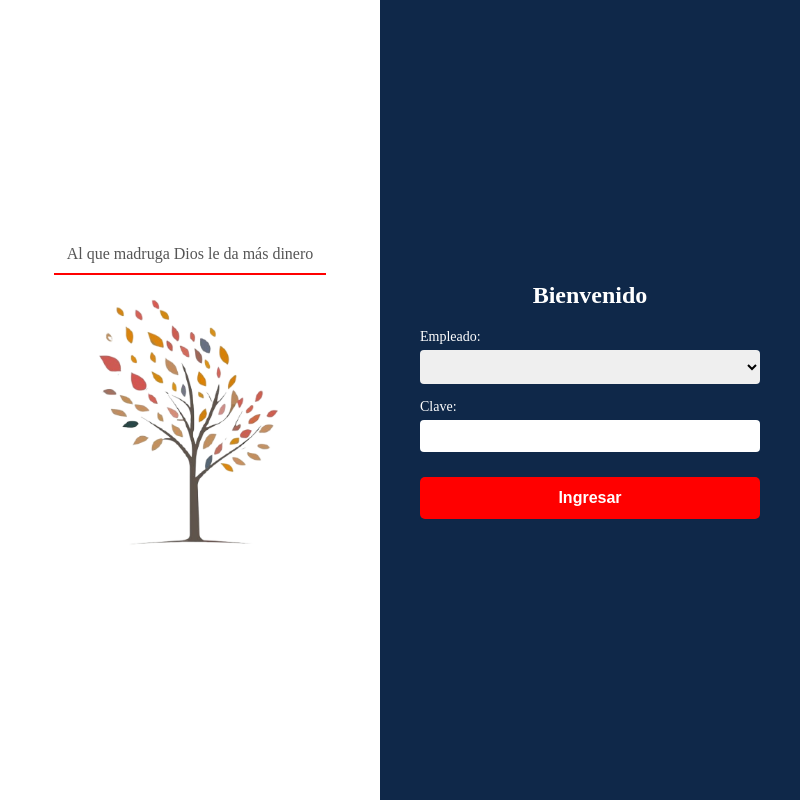
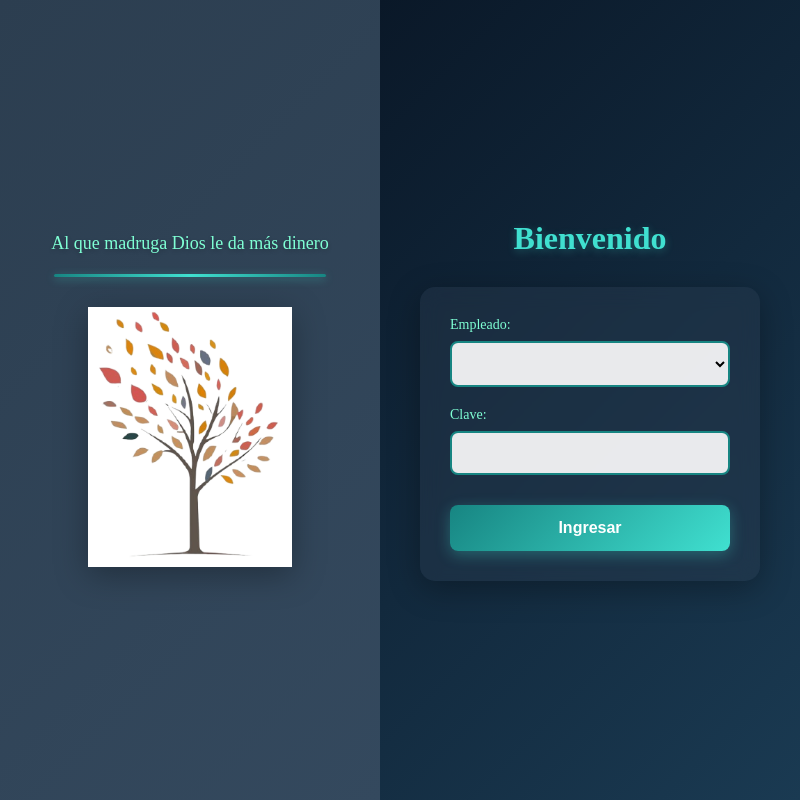
Before and after one commit to yfchgj997/proyecto-manhatan, an Electron app: page src/componentes/login.html in a window 800 px wide. Drawn offline with Linux system fonts and the light colour scheme; no server answers.

Commit message:
feat: rediseño UI con paleta azul-verde moderna para login y menú

```diff
--- a/src/componentes/login.html
+++ b/src/componentes/login.html
@@ -1,106 +1,156 @@
 <html>
+
 <head>
     <title>Login</title>
     <script defer src="login.js"></script>
     <style>
-            *{
+        * {
             padding: 0px;
             margin: 0px;
             font-size: 16px;
             box-sizing: border-box;
         }
+
         .Login {
             display: flex;
             width: 100%;
             height: 100vh;
-                background-color: #f4f4f4;
+            background: linear-gradient(135deg, #0A1828 0%, #178582 100%);
         }
+
         .Login>.left-panel {
             flex: 1;
             display: flex;
             flex-direction: column;
             justify-content: center;
             align-items: center;
-                background-color: white;
+            background: linear-gradient(135deg, #2C3E50 0%, #34495E 100%);
             padding: 20px;
+            box-shadow: 4px 0 20px rgba(0, 0, 0, 0.3);
         }
+
         .Login>.left-panel>.quote {
-                font-size: 16px;
-                color: #555;
-                margin-bottom: 10px;
+            font-size: 18px;
+            color: #7FFFD4;
+            margin-bottom: 20px;
+            text-align: center;
+            font-weight: 500;
+            text-shadow: 0 2px 4px rgba(0, 0, 0, 0.2);
         }
+
         .Login>.left-panel>.separator {
             width: 80%;
-                height: 2px;
-                background-color: red;
+            height: 3px;
+            background: linear-gradient(90deg, #178582, #40E0D0, #178582);
             border: none;
-                margin-bottom: 20px;
+            margin-bottom: 30px;
+            border-radius: 2px;
+            box-shadow: 0 2px 8px rgba(64, 224, 208, 0.4);
         }
+
         .Login>.left-panel>.tree-image {
             width: 60%;
             max-width: 250px;
+            filter: drop-shadow(0 8px 16px rgba(0, 0, 0, 0.3));
+            transition: transform 0.3s ease;
         }
+
+        .Login>.left-panel>.tree-image:hover {
+            transform: scale(1.05);
+        }
+
         .Login>.right-panel {
             flex: 1;
-                background-color: #0f2849;
-                color: white;
+            background: linear-gradient(135deg, #0A1828 0%, #1a3a52 100%);
+            color: #F8F9FA;
             padding: 40px;
             display: flex;
             flex-direction: column;
             position: relative;
             justify-content: center;
         }
+
         .Login>.right-panel>.welcome-text {
-                font-size: 24px;
+            font-size: 32px;
             font-weight: bold;
             text-align: center;
-                margin-bottom: 20px;
+            margin-bottom: 30px;
+            color: #40E0D0;
+            text-shadow: 0 2px 8px rgba(64, 224, 208, 0.3);
         }
+
         .Login>.right-panel>.theme-icon {
             position: absolute;
             top: 10px;
             right: 20px;
             font-size: 24px;
             cursor: pointer;
+            color: #40E0D0;
         }
+
         .Login>.right-panel>.login-form {
             display: flex;
             flex-direction: column;
+            background: rgba(44, 62, 80, 0.4);
+            padding: 30px;
+            border-radius: 15px;
+            backdrop-filter: blur(10px);
+            box-shadow: 0 8px 32px rgba(0, 0, 0, 0.3);
         }
+
         .Login>.right-panel>.login-form label {
             font-size: 14px;
-                margin-bottom: 5px;
+            margin-bottom: 8px;
+            color: #7FFFD4;
+            font-weight: 500;
         }
+
         .Login>.right-panel>.login-form input,
         .Login>.right-panel>.login-form select {
             width: 100%;
-                padding: 8px;
-                margin-bottom: 15px;
-                border: none;
-                border-radius: 4px;
+            padding: 12px;
+            margin-bottom: 20px;
+            border: 2px solid #178582;
+            border-radius: 8px;
             font-size: 14px;
+            background: rgba(255, 255, 255, 0.9);
+            transition: all 0.3s ease;
         }
+
         .Login>.right-panel>.login-form input:focus,
         .Login>.right-panel>.login-form select:focus {
-                outline: 2px solid #2a6bb4;
+            outline: none;
+            border-color: #40E0D0;
+            box-shadow: 0 0 12px rgba(64, 224, 208, 0.5);
+            background: white;
         }
+
         .Login>.right-panel>.login-form>.login-button {
-                background-color: red;
+            background: linear-gradient(135deg, #178582 0%, #40E0D0 100%);
             color: white;
             border: none;
-                padding: 12px;
+            padding: 14px;
             font-size: 16px;
             font-weight: bold;
             cursor: pointer;
-                border-radius: 5px;
+            border-radius: 8px;
             margin-top: 10px;
-            }
-            .Login>.right-panel>.login-form>.login-button:hover {
-                background-color: darkred;
+            transition: all 0.3s ease;
+            box-shadow: 0 4px 15px rgba(64, 224, 208, 0.3);
         }
 
+        .Login>.right-panel>.login-form>.login-button:hover {
+            background: linear-gradient(135deg, #40E0D0 0%, #7FFFD4 100%);
+            transform: translateY(-2px);
+            box-shadow: 0 6px 20px rgba(64, 224, 208, 0.5);
+        }
+
+        .Login>.right-panel>.login-form>.login-button:active {
+            transform: translateY(0);
+        }
     </style>
 </head>
+
 <body>
     <div class="Login">
         <div class="left-panel">
@@ -120,4 +170,5 @@
         </div>
     </div>
 </body>
+
 </html>
```
Also changed, not shown: src/index.css (+150 -80 lines). Lines whose indentation alone changed are shown as unchanged.
